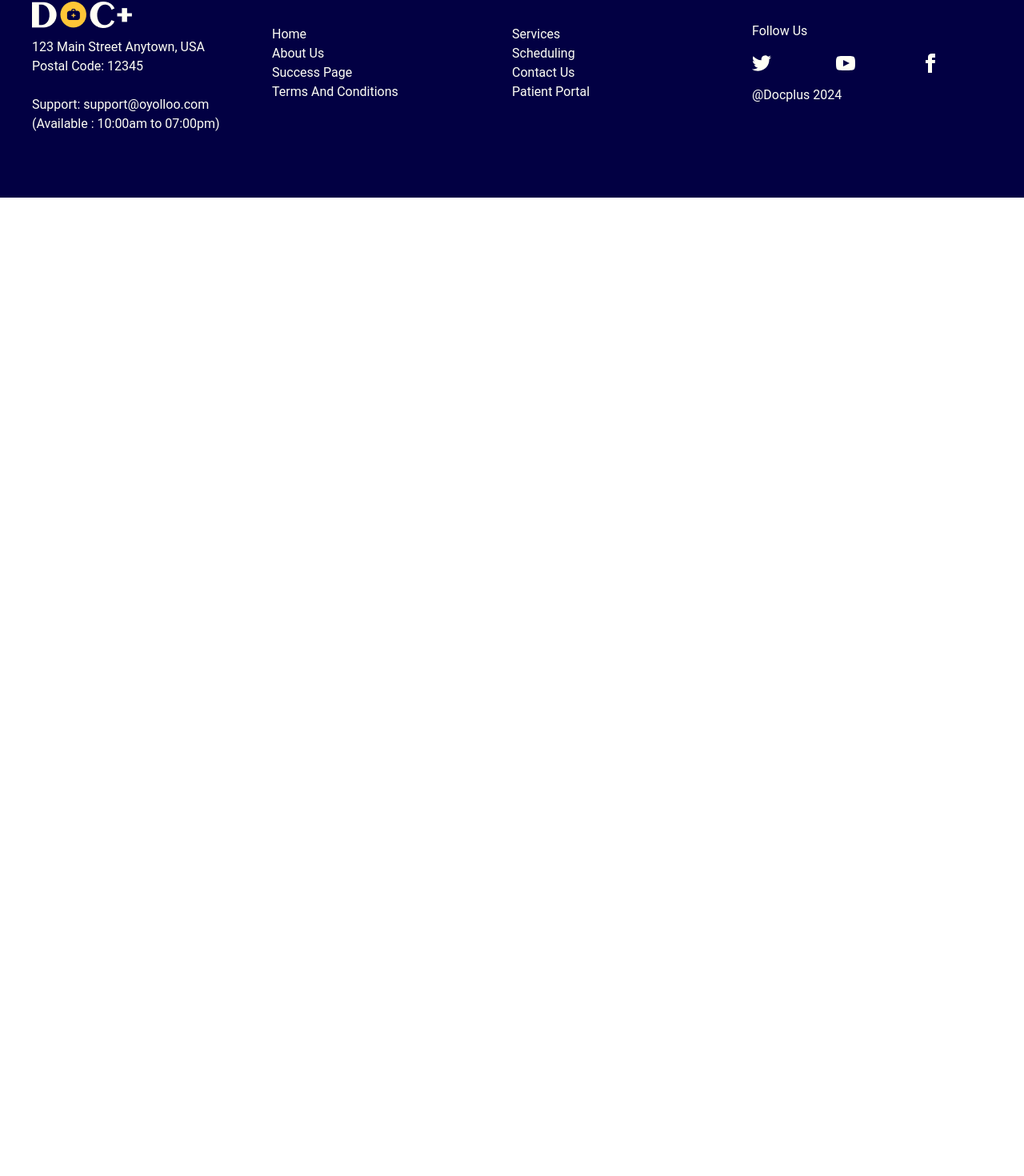
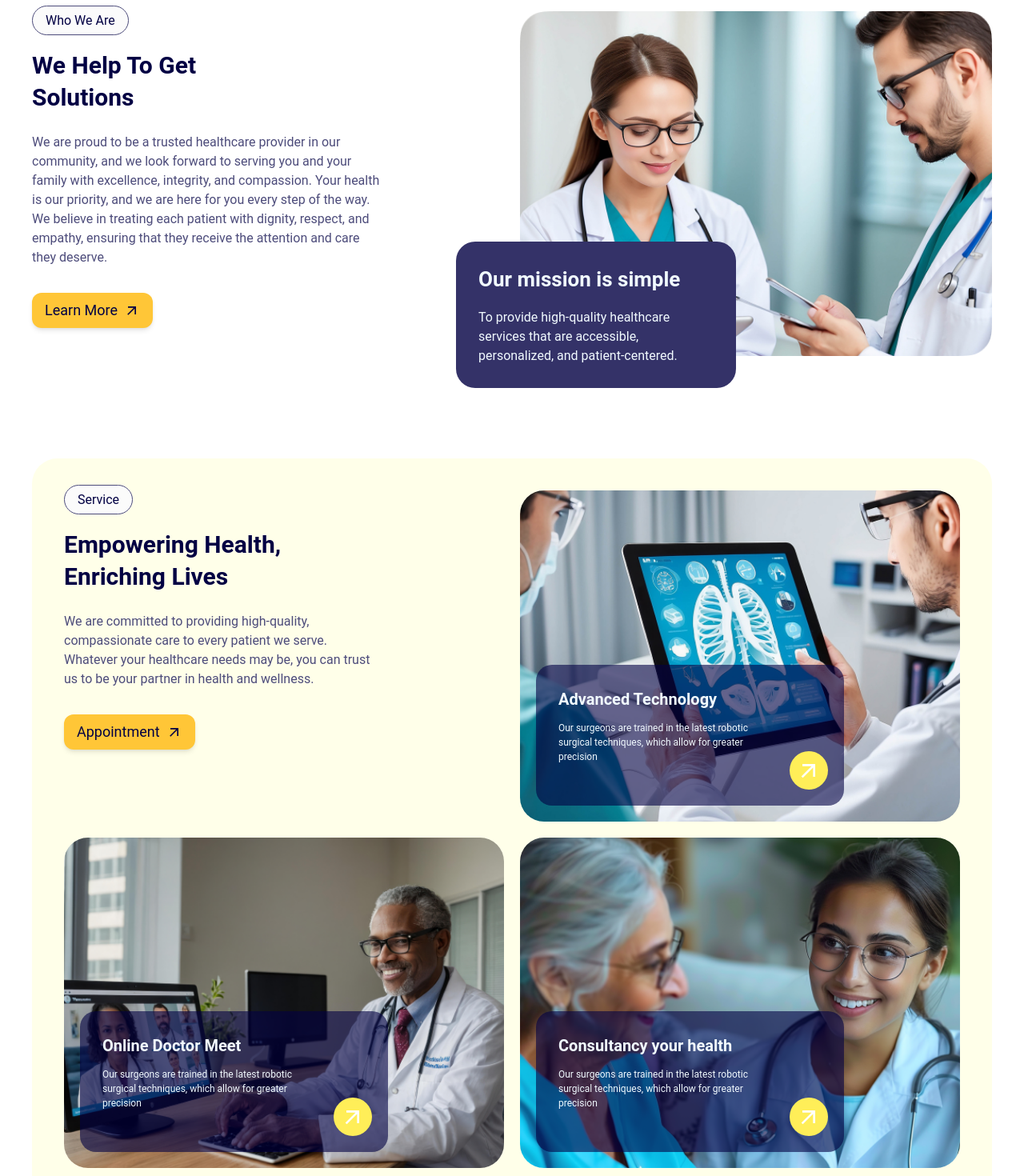
Before and after one commit to habib-153/code_Labs_Digital_task, a React (Vite) app: page / in a window 1280 px wide. Shown: the part 1071-2541 px from the top of the page at 80% size. Before the commit the page ends 1318 px from the top, so only its background shows below. Built offline with nearby package versions, Linux system fonts and the light colour scheme.

Commit message:
chore: Add Service and WhoWeAre components

```diff
--- a/src/App.jsx
+++ b/src/App.jsx
@@ -2,6 +2,8 @@ import Banner from "./Component/Banner/Banner";
 import ComprehensiveCare from "./Component/ComprehensiveCare/ComprehensiveCare";
 import Footer from "./Component/Footer/Footer";
 import Navbar from "./Component/Navbar";
+import Service from "./Component/Service/Service";
+import WhoWeAre from "./Component/WhoWeAre/WhoWeAre";
 
 const App = () => {
   return (
@@ -10,6 +12,8 @@ const App = () => {
       <Banner />
       <div className="max-w-[1200px] mx-auto">
         <ComprehensiveCare />
+        <WhoWeAre />
+        <Service />
       </div>
       <Footer />
     </div>
--- a/src/Component/Button/CustomButton.jsx
+++ b/src/Component/Button/CustomButton.jsx
@@ -11,7 +11,7 @@ const CustomButton = ({ text, bgColor, textColor }) => {
           ? { backgroundColor: bgColor, color: textColor }
           : { color: textColor }
       }
-      className="font-normal flex items-center gap-2 py-2 px-4 rounded-xl normal-case"
+      className="font-normal text-lg flex items-center gap-2 py-2 px-4 rounded-xl normal-case"
     >
       {text} <MdOutlineArrowOutward className="text-xl" />
     </Button>
--- /dev/null
+++ b/src/Component/Service/Service.jsx
@@ -0,0 +1,88 @@
+import img1 from "../../assets/Rectangle 27-2.png";
+import img2 from "../../assets/Rectangle 27-1.png";
+import img3 from "../../assets/Rectangle 27.png";
+import CustomButton from "../Button/CustomButton";
+import { MdOutlineArrowOutward } from "react-icons/md";
+
+const Service = () => {
+  return (
+    <div className="mt-32 mb-20">
+      <div className="grid grid-rows-2 gap-5 p-10 rounded-[32px] bg-[#ffffe9]">
+        <div className="grid grid-cols-2 gap-5">
+          <div>
+            <p className="border border-[#4D4C7B] bg-[#FBFBFB] py-2 px-4 rounded-full text-[#020043] inline">
+              Service
+            </p>
+            <p className="text-3xl text-[#020043] font-bold leading-10 my-6">
+              Empowering Health, <br /> Enriching Lives
+            </p>
+            <p className="text-[#4D4C7B] max-w-sm">
+              We are committed to providing high-quality, compassionate care to
+              every patient we serve. Whatever your healthcare needs may be, you
+              can trust us to be your partner in health and wellness.
+            </p>
+            <div className="mt-8">
+              <CustomButton
+                bgColor="#FFC637"
+                text="Appointment"
+                textColor="#020043"
+              />
+            </div>
+          </div>
+          {/* Service-1 */}
+          <div className="relative">
+            <img src={img1} alt="Service1" className="w-full rounded-[30px]" />
+            <div className="w-[70%] bg-[#02004399] rounded-[20px] text-[#F1FAFF] p-7 absolute bottom-5 left-5">
+              <h3 className="text-[20px] font-semibold mb-3">
+                Advanced Technology
+              </h3>
+              <p className="max-w-[280px] text-[12px]">
+                Our surgeons are trained in the latest robotic surgical
+                techniques, which allow for greater precision
+              </p>
+              <button>
+                <MdOutlineArrowOutward className="bg-yellow-400 w-12 h-12 p-2 rounded-full text-white absolute bottom-5 right-5" />
+              </button>
+            </div>
+          </div>
+        </div>
+        <div className="grid grid-cols-2 gap-5">
+          {/* Service-2 */}
+          <div className="relative">
+            <img src={img2} alt="Service2" className="w-full rounded-[30px]" />
+            <div className="w-[70%] bg-[#02004399] rounded-[20px] text-[#F1FAFF] p-7 absolute bottom-5 left-5">
+              <h3 className="text-[20px] font-semibold mb-3">
+                Online Doctor Meet
+              </h3>
+              <p className="max-w-[280px] text-[12px]">
+                Our surgeons are trained in the latest robotic surgical
+                techniques, which allow for greater precision
+              </p>
+              <button>
+                <MdOutlineArrowOutward className="bg-yellow-400 w-12 h-12 p-2 rounded-full text-white absolute bottom-5 right-5" />
+              </button>
+            </div>
+          </div>
+          {/* Service-3 */}
+          <div className="relative">
+            <img src={img3} alt="Service3" className="w-full rounded-[30px]" />
+            <div className="w-[70%] bg-[#02004399] rounded-[20px] text-[#F1FAFF] p-7 absolute bottom-5 left-5">
+              <h3 className="text-[20px] font-semibold mb-3">
+                Consultancy your health
+              </h3>
+              <p className="max-w-[280px] text-[12px]">
+                Our surgeons are trained in the latest robotic surgical
+                techniques, which allow for greater precision
+              </p>
+              <button>
+                <MdOutlineArrowOutward className="bg-yellow-400 w-12 h-12 p-2 rounded-full text-white absolute bottom-5 right-5" />
+              </button>
+            </div>
+          </div>
+        </div>
+      </div>
+    </div>
+  );
+};
+
+export default Service;
--- /dev/null
+++ b/src/Component/WhoWeAre/WhoWeAre.jsx
@@ -0,0 +1,49 @@
+import img from "../../assets/Rectangle 24.png";
+import CustomButton from "../Button/CustomButton";
+
+const WhoWeAre = () => {
+  return (
+    <div className="mt-32 mb-20">
+      <div className="grid grid-cols-2 gap-5">
+        <div>
+          <p className="border border-[#4D4C7B] bg-[#FBFBFB] py-2 px-4 rounded-full text-[#020043] inline">
+            Who We Are
+          </p>
+          <p className="text-3xl text-[#020043] font-bold leading-10 my-6">
+            We Help To Get <br /> Solutions
+          </p>
+          <p className="text-[#4D4C7B] max-w-[440px]">
+            We are proud to be a trusted healthcare provider in our community,
+            and we look forward to serving you and your family with excellence,
+            integrity, and compassion. Your health is our priority, and we are
+            here for you every step of the way. We believe in treating each
+            patient with dignity, respect, and empathy, ensuring that they
+            receive the attention and care they deserve.
+          </p>
+          <div className="mt-8">
+            <CustomButton
+              bgColor="#FFC637"
+              text="Learn More"
+              textColor="#020043"
+            />
+          </div>
+        </div>
+        {/* Image */}
+        <div className="relative">
+          <img src={img} alt="We Are One" className="w-full" />
+          <div className="max-w-[350px] bg-[#343268] rounded-3xl text-[#F1FAFF] p-7 absolute -bottom-10 -left-20">
+            <h3 className="text-[26px] font-semibold mb-4">
+              Our mission is simple
+            </h3>
+            <p>
+              To provide high-quality healthcare services that are accessible,
+              personalized, and patient-centered.
+            </p>
+          </div>
+        </div>
+      </div>
+    </div>
+  );
+};
+
+export default WhoWeAre;
```
